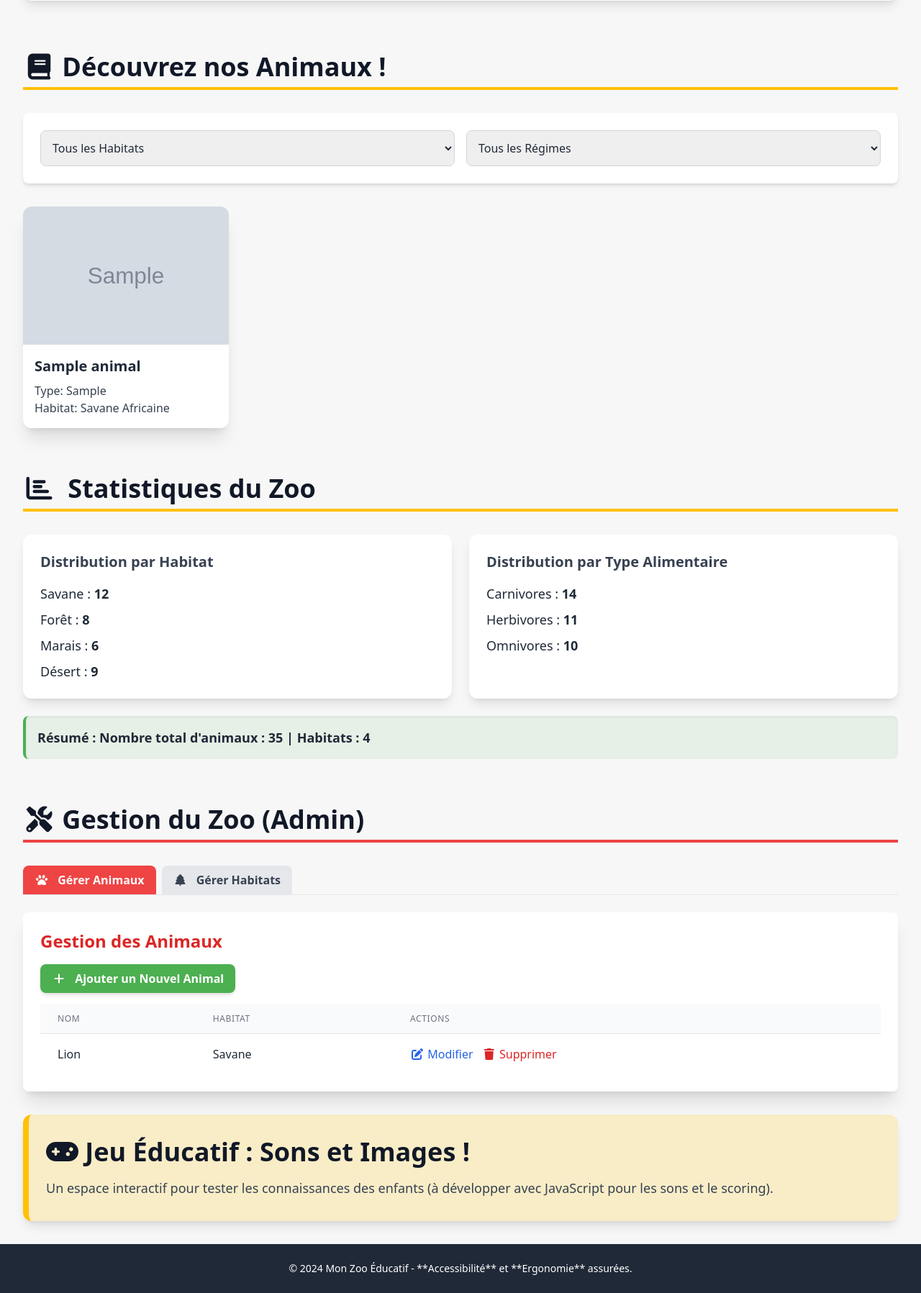
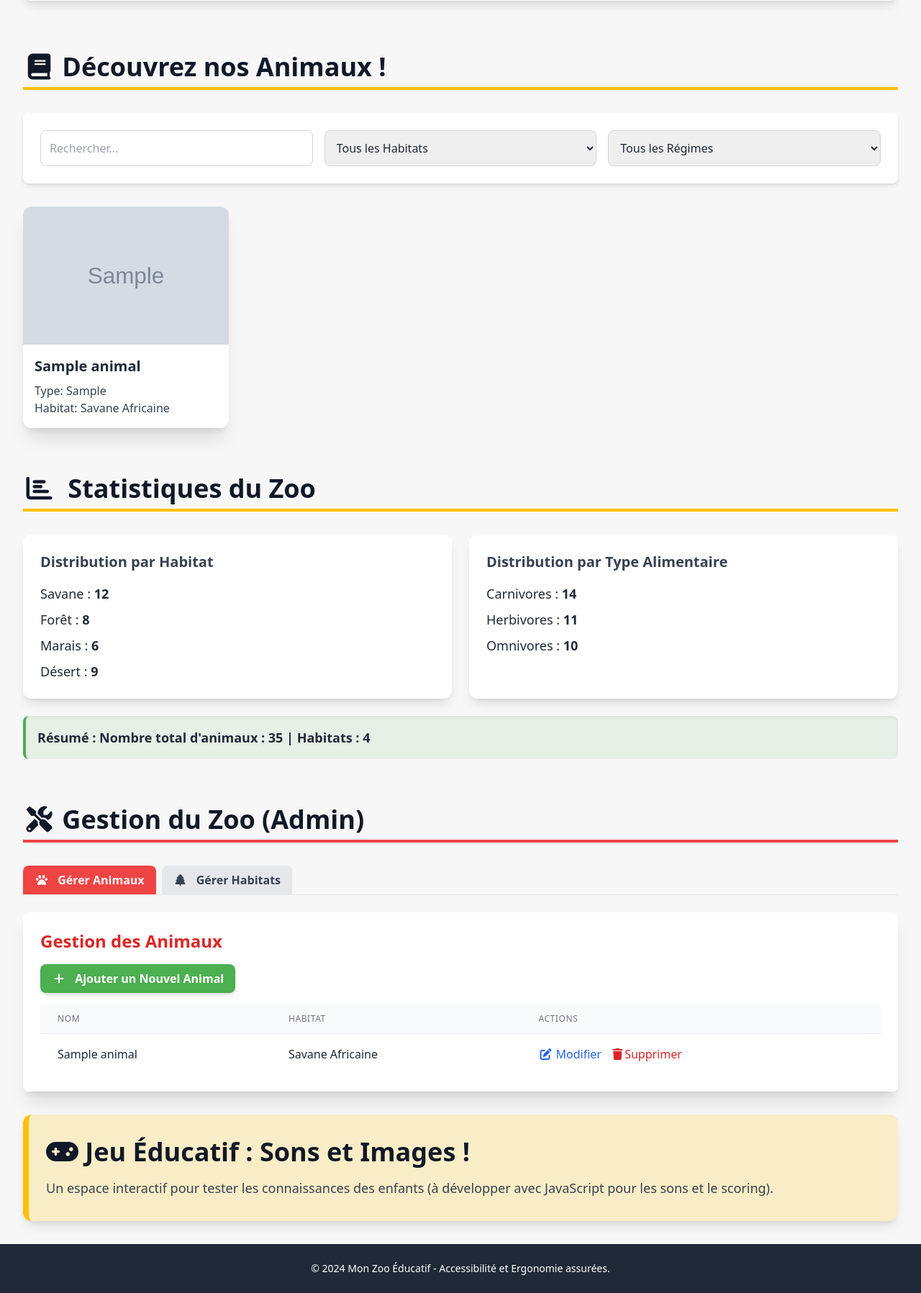
Before and after one commit to Moussa-Mohammed1/Zoo-Encyclopedia, a PHP site: page / in a window 1280 px wide. Shown: the part 339-2136 px from the top of the page at 72% size. Run offline with PHP 8.4, Linux system fonts and the light colour scheme; data comes from the database, SQL or seed files in the repository; tables that the repository leaves empty hold one stand-in row (values such as "Sample post"); grey boxes marked "Sample" are stand-in pictures; some libraries are stand-ins or nearby versions.

Commit message:
feat : add new animal and habitat modal, display existing ones from DB

```diff
--- a/index.php
+++ b/index.php
@@ -1,10 +1,30 @@
 <?php
-    include("config.php");
+    include("./config.php");
     $sql = "SELECT a.* , h.habitat_name
             FROM animal a
             LEFT JOIN habitat h ON a.habitat_ID = h.habitat_ID
             ORDER BY a.ID DESC";
     $result = mysqli_query($conn, $sql);
+    $habitat_sql = "SELECT *
+                    FROM habitat";
+    $habitat_result = mysqli_query($conn, $habitat_sql);
+
+    $habitats = [];
+    if (mysqli_num_rows($habitat_result) > 0) {
+        while($row = mysqli_fetch_assoc($habitat_result)){
+            $habitats[] = $row;
+        };
+    };
+    $animals = [];
+    if (mysqli_num_rows($result) > 0) {
+        while ($row = mysqli_fetch_assoc($result)) {
+            $animals[] = $row;
+        };
+    };
+    // if (mysqli_query($conn, $habitat_sql)) {
+    //     echo "<script>alert('Connectet')</script>";
+    // }
+    // else { echo "<script>alert('Unconnected!')</script>";}
 ?>
 <!DOCTYPE html>
 <html lang="fr" class="scroll-smooth">
@@ -31,7 +51,7 @@
 </head>
 <body class="bg-zoo-bg text-gray-800">
 
-    <header class="sticky top-0 z-50 bg-white shadow-lg p-4 flex justify-between items-center">
+    <header class="sticky top-0 z-30 bg-white shadow-lg p-4 flex justify-between items-center">
         <div class="flex items-center space-x-2">
             <i class="fas fa-paw text-zoo-primary text-3xl"></i>
             <h1 class="text-3xl font-extrabold text-gray-900">Zoo-Crèche</h1>
@@ -60,6 +80,7 @@
             <h2 class="text-4xl font-bold text-gray-900 mb-8 border-b-4 border-zoo-secondary pb-2"><i class="fa-solid fa-book"></i> Découvrez nos Animaux !</h2>
 
             <div class="filtres-container bg-white p-6 rounded-lg shadow-md mb-8 flex flex-col sm:flex-row space-y-4 sm:space-y-0 sm:space-x-4">
+                <input type="text" placeholder="Rechercher..." class="p-3 border border-gray-300 rounded-lg w-full sm:w-1/2 outline-none focus:ring-zoo-primary focus:border-zoo-primary transition duration-150">
                 <select id="filtre-habitat" class="p-3 border border-gray-300 rounded-lg w-full sm:w-1/2 focus:ring-zoo-primary focus:border-zoo-primary transition duration-150">
                     <option value="">Tous les Habitats</option>
                     <option value="Savane">Savane</option>
@@ -76,8 +97,8 @@
             </div>
 
             <div id="liste-animaux" class="grid grid-cols-1 sm:grid-cols-2 lg:grid-cols-3 xl:grid-cols-4 gap-6">
-                <?php if (mysqli_num_rows($result) > 0): ?>
-                <?php while($animal = mysqli_fetch_assoc($result)): ?>
+                <?php foreach($animals as $animal) :?>
+                    <?php if(!count($animals) == 0) :?>
                         <div class="carte-animal bg-white rounded-xl shadow-xl overflow-hidden hover:shadow-2xl transition duration-300 transform hover:-translate-y-1">
 
                             <img src="<?php echo htmlspecialchars($animal['animal_img']); ?>" alt="Animal Image" class="w-full bg- h-48 object-cover">
@@ -93,14 +114,14 @@
                                     <?php endif; ?>
                             </div>
                         </div>
-                    <?php endwhile; ?>
-                    <?php else: ?>
+                    <?php else : ?>
                     <tr>
                         <td colspan="3" class="px-6 py-8 text-center text-gray-500">
                             Aucun animal trouvé. <a href="add_animal.php" class="text-blue-600 underline">Ajoutez-en un</a>
                         </td>
                     </tr>
-                <?php endif; ?>
+                    <?php endif;?>
+                <?php endforeach; ?>
             </div>
         </section>
 
@@ -174,14 +195,16 @@
                             </tr>
                         </thead>
                         <tbody id="table-animaux-body" class="bg-white divide-y divide-gray-200">
+                            <?php foreach($animals as $animal) :?>
                                 <tr>
-                                <td class="px-6 py-4 whitespace-nowrap">Lion</td>
-                                <td class="px-6 py-4 whitespace-nowrap">Savane</td>
+                                    <td class="px-6 py-4 whitespace-nowrap"><?php echo $animal['animal_name'];?></td>
+                                    <td class="px-6 py-4 whitespace-nowrap"><?php echo $animal['habitat_name'];?></td>
                                     <td class="px-6 py-4 whitespace-nowrap space-x-2">
                                         <button class="text-blue-600 hover:text-blue-900 transition"><i class="fas fa-edit"></i> Modifier</button>
-                                    <button class="text-red-600 hover:text-red-900 transition"><i class="fas fa-trash"></i> Supprimer</button>
+                                        <a href="./animals/delete_animal.php?id=<?=$animal['ID']?>"><button class="text-red-600 hover:text-red-900 transition"><i class="fas fa-trash"></i>Supprimer</button></a>
                                     </td>
                                 </tr>
+                                <?php endforeach;?>
                         </tbody>
                     </table>
                 </div>
@@ -204,55 +227,104 @@
                             </tr>
                         </thead>
                         <tbody id="table-habitats-body" class="bg-white divide-y divide-gray-200">
-
+                            <?php foreach($habitats as $habitat) :?>
                                 <tr>
-                                <td class="px-6 py-4 whitespace-nowrap font-medium text-gray-900">Savane</td>
-                                <td class="px-6 py-4 text-sm text-gray-500 max-w-xs truncate">Vaste plaine herbeuse avec des arbres clairsemés...</td>
+                                    <td class="px-6 py-4 whitespace-nowrap font-medium text-gray-900"><?php echo $habitat['habitat_name'];?> </td>
+                                    <td class="px-6 py-4 text-sm text-gray-500 max-w-xs truncate"><?php echo $habitat['habitat_desc'];?></td>
                                     <td class="px-6 py-4 whitespace-nowrap space-x-2">
                                         <button class="text-blue-600 hover:text-blue-900 transition btn-modifier-habitat" data-id="1"><i class="fas fa-edit"></i> Modifier</button>
-                                    <button class="text-red-600 hover:text-red-900 transition btn-supprimer-habitat" data-id="1"><i class="fas fa-trash"></i> Supprimer</button>
+                                        <a href="./habitats/delete_habitat.php?id=<?=$habitat['habitat_ID']?>"><button class="text-red-600 hover:text-red-900 transition btn-supprimer-habitat" data-id="1"><i class="fas fa-trash"></i> Supprimer</button></a>
                                     </td>
                                 </tr>
-                            <tr>
-                                <td class="px-6 py-4 whitespace-nowrap font-medium text-gray-900">Jungle</td>
-                                <td class="px-6 py-4 text-sm text-gray-500 max-w-xs truncate">Forêt dense, chaude et humide, riche en biodiversité.</td>
-                                <td class="px-6 py-4 whitespace-nowrap space-x-2">
-                                    <button class="text-blue-600 hover:text-blue-900 transition btn-modifier-habitat" data-id="2"><i class="fas fa-edit"></i> Modifier</button>
-                                    <button class="text-red-600 hover:text-red-900 transition btn-supprimer-habitat" data-id="2"><i class="fas fa-trash"></i> Supprimer</button>
-                                </td>
-                            </tr>
+                            <?php endforeach;?>
                             </tbody>
                     </table>
                 </div>
 
-                <!-- <div id="form-habitat-modal" class="mt-8 p-4 bg-gray-50 rounded-lg border border-gray-200 hidden">
+
+            </section>
+            <div
+                id="animal-form"
+                class="inset-0 z-50  bg-black/50 fixed flex justify-center items-center hidden">
+                <form action="./animals/add_animal.php" method="POST" enctype="multipart/form-data" class="w-2/4 space-y-4 bg-white p-6 rounded-lg shadow">
+
+                    <!-- Animal Name -->
+                    <div>
+                        <label for="animal_name" class="block font-semibold mb-1">Nom de l'animal</label>
+                        <input type="text" id="animal_name" name="animal_name"
+                            class="w-full border border-gray-300 rounded-lg p-2 focus:ring-2 focus:ring-blue-500 focus:outline-none"
+                            required>
+                    </div>
+
+                    <!-- Animal Type -->
+                    <div>
+                        <label for="animal_type" class="block font-semibold mb-1">Type d'animal</label>
+                        <select id="animal_type" name="animal_type"
+                            class="w-full border border-gray-300 rounded-lg p-2 focus:ring-2 focus:ring-blue-500 focus:outline-none"
+                            required>
+                            <option value="">-- Choisir --</option>
+                            <option value="Carnivore">Carnivore</option>
+                            <option value="Herbivore">Herbivore</option>
+                            <option value="Omnivore">Omnivore</option>
+                        </select>
+                    </div>
+
+                    <div>
+                        <label for="animal_img" class="block font-semibold mb-1">Image de l'animal</label>
+                        <input type="text" id="animal_img" name="animal_img" placeholder="https://www.image/example.com"
+                            class="w-full border border-gray-300 rounded-lg p-2 cursor-pointer">
+                    </div>
+
+                    <div>
+                        <label for="habitat_ID" class="block font-semibold mb-1">Habitat</label>
+                        <select id="habitat_ID" name="habitat_ID"
+                            class="w-full border border-gray-300 text-black rounded-lg p-2 focus:ring-2 focus:ring-blue-500 focus:outline-none"
+                            required>
+                            <option>--select an habitat--</option>
+                            <?php if(mysqli_num_rows($habitat_result) > 0) :?>
+                            <?php while ($habitat = mysqli_fetch_assoc($habitat_result)) :?>
+                                <?php echo '<option value="'. $habitat['habitat_ID'] .'">' . $habitat['habitat_name'] . '</option>';?>
+                                <?php endwhile;?>
+                            <?php endif;?>
+                        </select>
+                    </div>
+
+                    <button
+                        type="submit"
+                        name="submitAnimal"
+                        class="w-full bg-blue-600 text-white py-2 rounded-lg font-semibold hover:bg-blue-700 transition">
+                        Ajouter l'animal
+                    </button>
+
+                </form>
+            </div>
+            <div
+                id="habitat-form"
+                class="inset-0 bg-black/50 fixed flex justify-center items-center hidden">
+                <div id="form-habitat-modal" class="mt-8 p-4 bg-gray-50 rounded-lg border border-gray-200 ">
                     <h4 class="text-xl font-semibold mb-3">Ajouter / Modifier un Habitat</h4>
-                    <form id="form-habitat" action="api/habitat_crud.php" method="POST">
-                        <input type="hidden" name="action" id="habitat-action" value="add">
-                        <input type="hidden" name="id_habitat" id="habitat-id" value="">
-
+                    <form id="form-habitat" action="./habitats/add_habitat.php" method="POST">
                         <div class="mb-4">
                             <label for="nom_habitat" class="block text-sm font-medium text-gray-700">Nom de l'Habitat:</label>
                             <input type="text" id="nom_habitat" name="nom_habitat" required
-                                class="mt-1 block w-full rounded-md border-gray-300 shadow-sm p-2 border focus:ring-zoo-primary focus:border-zoo-primary">
+                                class="mt-1 block w-full rounded-md focus:ring-blue-500 focus:ring-2 outline-none  shadow-sm p-2 border  duration-500">
                         </div>
 
                         <div class="mb-4">
                             <label for="description_hab" class="block text-sm font-medium text-gray-700">Description :</label>
                             <textarea id="description_hab" name="description_hab" rows="3" required
-                                    class="mt-1 block w-full rounded-md border-gray-300 shadow-sm p-2 border focus:ring-zoo-primary focus:border-zoo-primary"></textarea>
+                                    class="mt-1 block w-full rounded-md focus:ring-blue-500 focus:ring-2 outline-none  shadow-sm p-2 border  duration-500"></textarea>
                         </div>
 
-                        <button type="submit" class="px-4 py-2 bg-blue-600 text-white rounded-lg font-semibold hover:bg-blue-700 transition duration-200">
+                        <button  name="submitHabitat" type="submit" class="px-4 py-2 bg-blue-600 text-white rounded-lg font-semibold hover:bg-blue-700 transition duration-200">
                             <i class="fas fa-save mr-2"></i> Enregistrer l'Habitat
                         </button>
-                        <button type="button" class="px-4 py-2 bg-gray-400 text-white rounded-lg font-semibold hover:bg-gray-500 transition duration-200 ml-2" onclick="document.getElementById('form-habitat-modal').classList.add('hidden');">
+                        <button id="cancel" name="cancel" type="button" class="px-4 py-2 bg-gray-400 text-white rounded-lg font-semibold hover:bg-gray-500 transition duration-200 ml-2" onclick="document.getElementById('form-habitat-modal').classList.add('hidden');">
                             Annuler
                         </button>
                     </form>
-                </div> -->
-            </section>
-
+                </div>
+            </div>
         <section id="jeu-edu" class="py-8 bg-zoo-secondary/20 p-6 rounded-xl shadow-lg border-l-8 border-zoo-secondary">
             <h2 class="text-4xl font-bold text-gray-900 mb-4"><i class="fa-solid fa-gamepad"></i> Jeu Éducatif : Sons et Images !</h2>
             <p class="text-lg text-gray-700">Un espace interactif pour tester les connaissances des enfants (à développer avec JavaScript pour les sons et le scoring).</p>
@@ -261,10 +333,10 @@
     </main>
 
     <footer class="bg-gray-800 text-white p-6 text-center">
-        <p class="text-sm">&copy; 2024 Mon Zoo Éducatif - **Accessibilité** et **Ergonomie** assurées.</p>
+        <p class="text-sm">&copy; 2024 Mon Zoo Éducatif - Accessibilité et Ergonomie assurées.</p>
     </footer>
 
-    <script src="./js/app.js"></script>
+    <script src="./js/script.js"></script>
     <script src="https://cdn.jsdelivr.net/npm/chart.js"></script>
 </body>
 </html>
```
Lines whose indentation alone changed are shown as unchanged.
